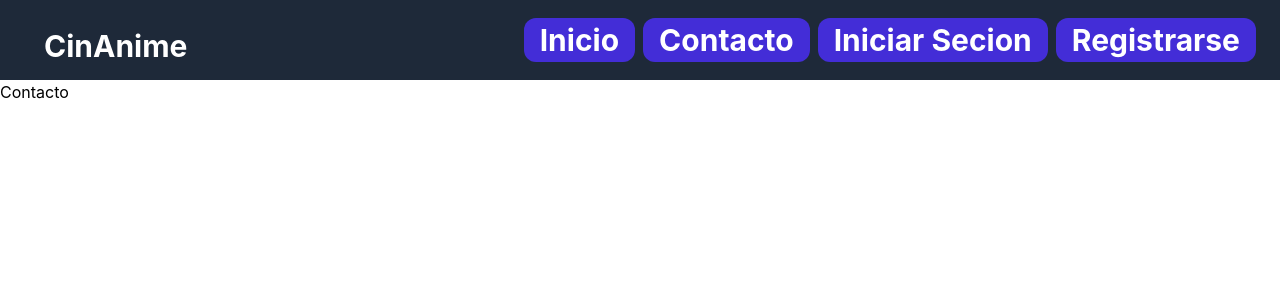
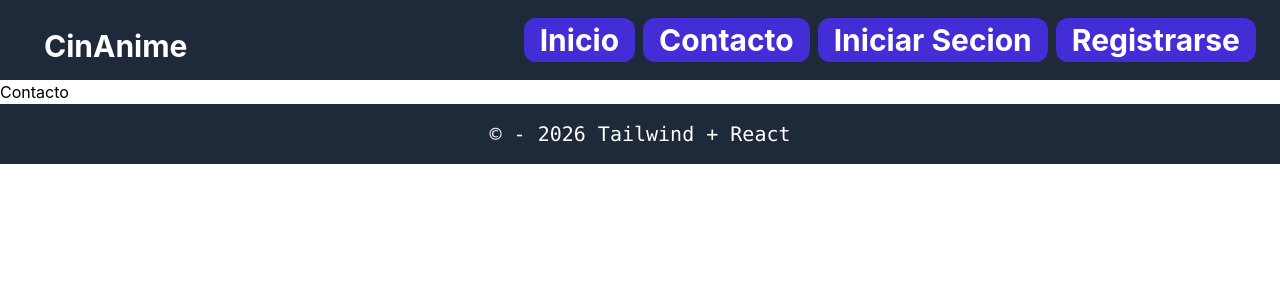
Before and after one commit to laitarocarrizo-sketch/Cine-Otaku, a React (Vite) app: page /Contacto in a window 1280 px wide. Shown: the top 300 px of the page. Built offline with nearby package versions, Linux system fonts and the light colour scheme.

Commit message:
Footer agregado

```diff
--- a/src/App.jsx
+++ b/src/App.jsx
@@ -2,6 +2,7 @@ import { Route, Routes } from 'react-router'
 import { Nabar } from './Components/Nabar'
 import { Home } from './pages/Home'
 import { Contacto } from './pages/Contacto'
+import { Footer } from './Components/Footer'
 
 function App() {
 
@@ -12,6 +13,7 @@ function App() {
     <Route path='/' element={<Home/>}/>
     <Route path='/Contacto' element={<Contacto/>}/>
     </Routes>
+    <Footer/>
     </>
   )
 }
--- /dev/null
+++ b/src/Components/Footer.jsx
@@ -0,0 +1,7 @@
+export const Footer = () => {
+  return (
+    <footer className="bg-gray-800 px-6 py-4 text-white text-center">
+      <p className="text-white font-mono text-xl">&copy; - 2026 Tailwind + React</p>
+    </footer>
+  )
+}
```
